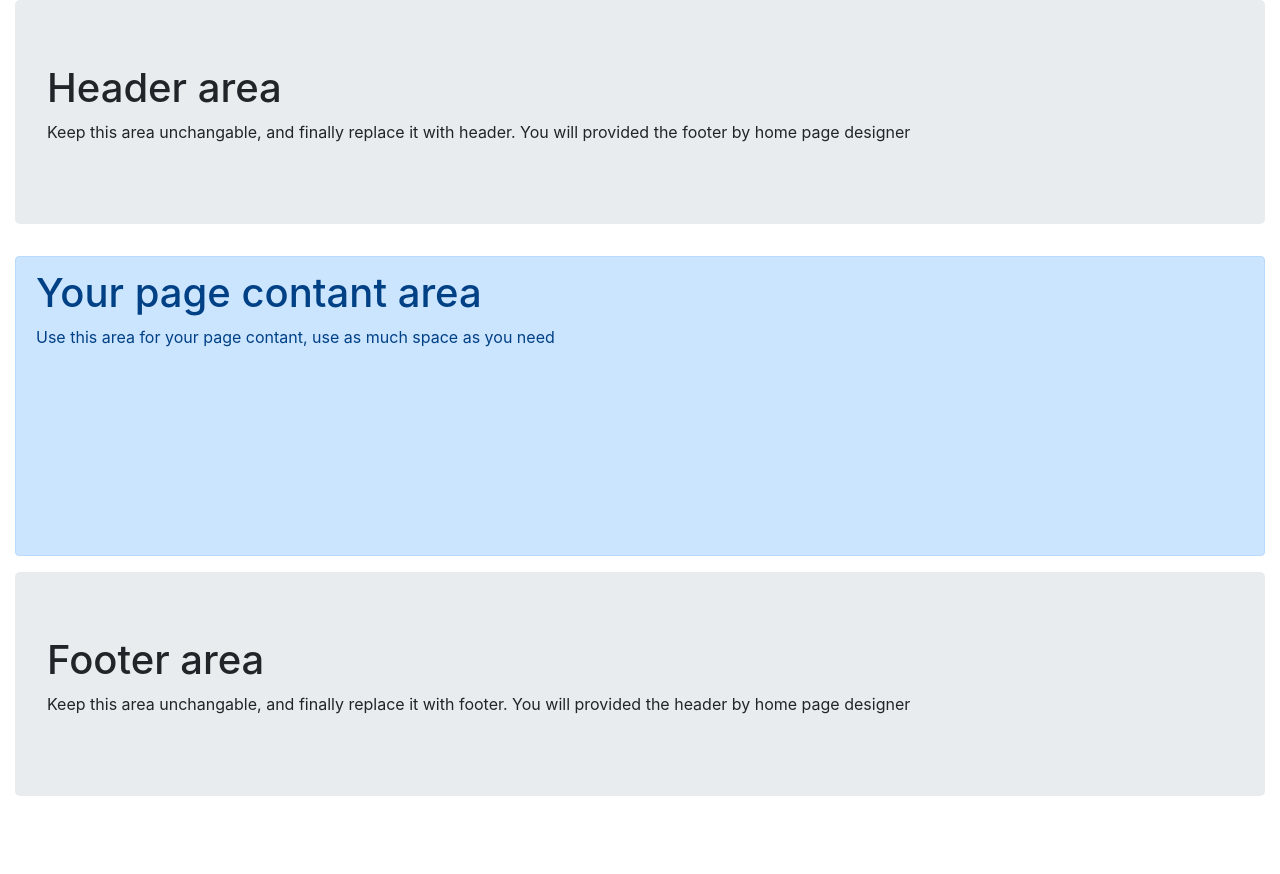
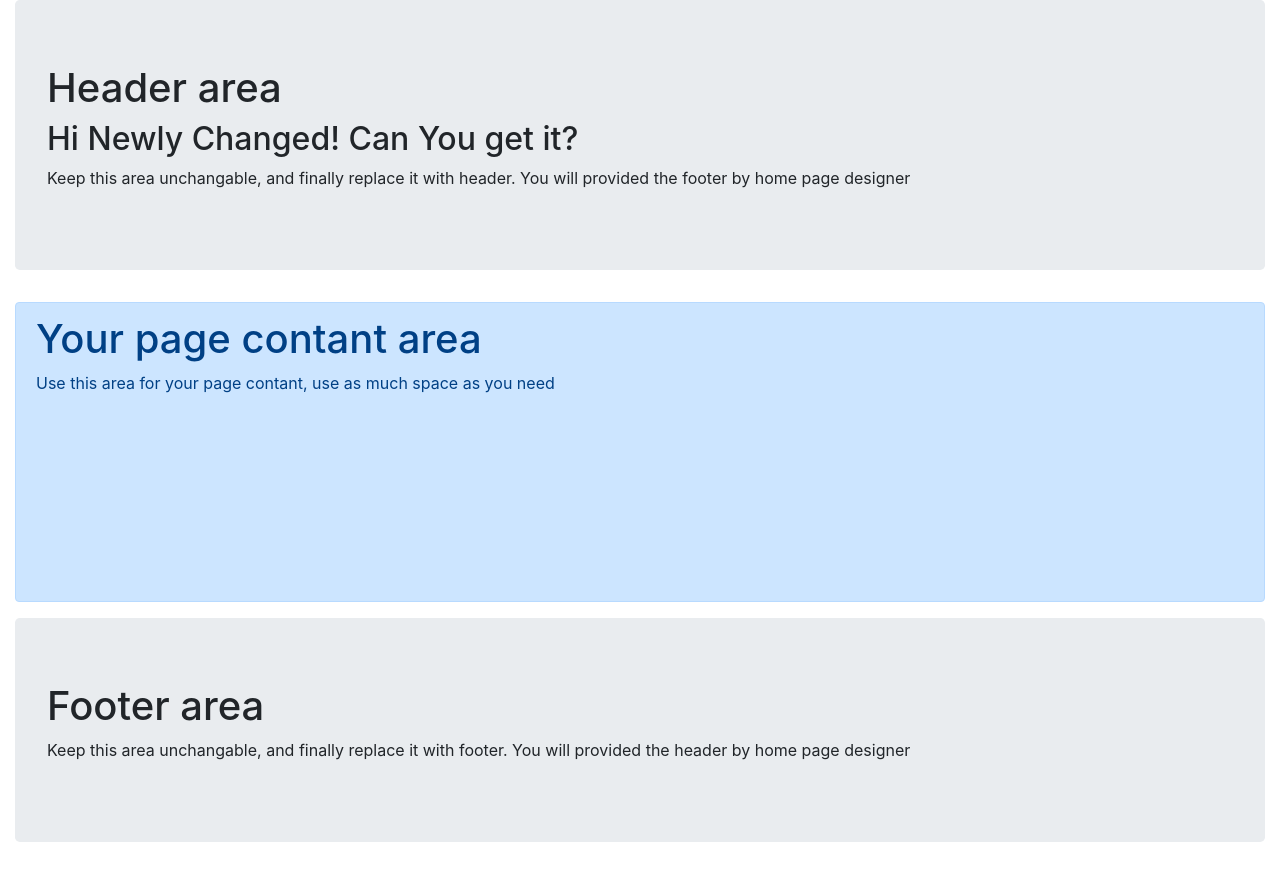
Before and after one commit to Kanchon-Gharami/test, a plain HTML site: page index.html in a window 1280 px wide. Before the commit the page ends 828 px from the top, so only its background shows below. Drawn offline with nearby package versions, Linux system fonts and the light colour scheme.

Commit message:
added new line

```diff
--- a/index.html
+++ b/index.html
@@ -34,6 +34,7 @@
 	<div class="container-fluid">
 		<div class="jumbotron">
 			<h1>Header area</h1>
+      <h2>Hi Newly Changed! Can You get it?</h2>
 			<p>Keep this area unchangable, and finally replace it with header. You will provided the footer by home page designer</p>
 		</div>
 	</div>
```
